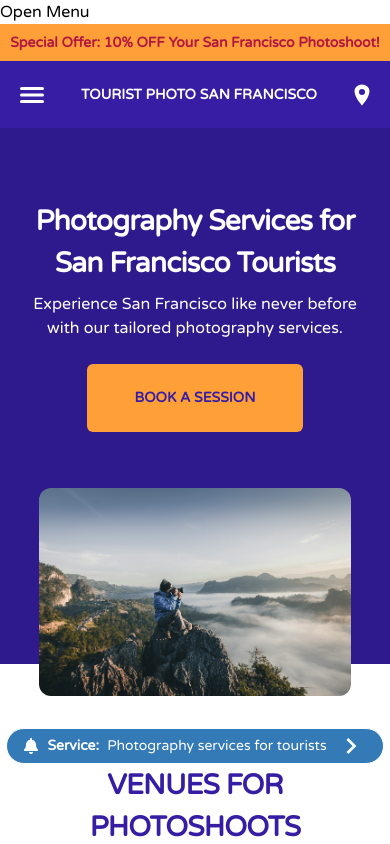
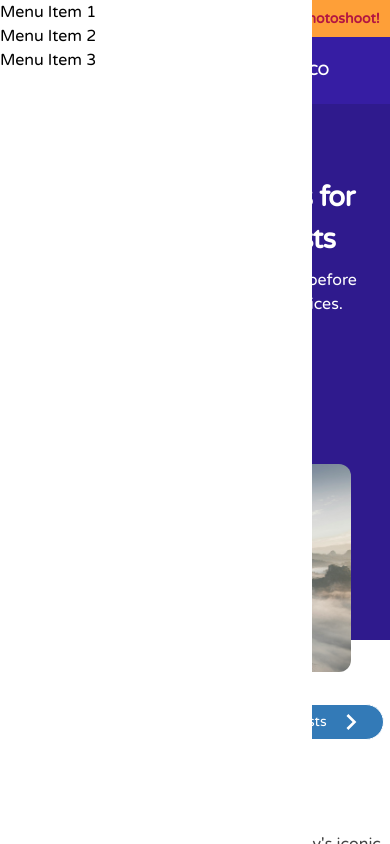
Before and after one commit to focus110/photoshoots-for-tourist, a React (Create React App) app: page / in a window 390 px wide. Both pictures are taken after a click on the icon 32 px from the left and 94 px from the top of the page. Shown: the top 844 px of the page. Built offline with nearby package versions, Linux system fonts and the light colour scheme.

Commit message:
added slide from right animation to mobile menu, remove location icon from navbar

```diff
--- a/src/App.js
+++ b/src/App.js
@@ -7,20 +7,47 @@ import Venues from "./components/Venues";
 import Topbar from "./components/Topbar";
 import Faqs from "./components/Faqs";
 import Footer from "./components/Footer";
-import { useState } from "react";
+import { useEffect, useRef, useState } from "react";
 import MobileMenu from "./components/MobileMenu";
 
 function App() {
   const [isOpen, setIsOpen] = useState(false);
+  const menuRef = useRef(null);
 
   const toggleMenu = () => {
     setIsOpen(!isOpen);
   };
+
+  useEffect(() => {
+    if (isOpen) {
+      document.body.classList.add("no-scroll");
+    } else {
+      document.body.classList.remove("no-scroll");
+    }
+
+    return () => {
+      document.body.classList.remove("no-scroll");
+    };
+  }, [isOpen]);
+
+  useEffect(() => {
+    const handleClickOutside = (event) => {
+      if (menuRef.current && !menuRef.current.contains(event.target)) {
+        setIsOpen(false);
+      }
+    };
+
+    document.addEventListener("mousedown", handleClickOutside);
+
+    return () => {
+      document.removeEventListener("mousedown", handleClickOutside);
+    };
+  }, []);
   return (
     <div className="w-full">
-      <MobileMenu isOpen={isOpen} toggleMenu={toggleMenu} />
+      <MobileMenu isOpen={isOpen} toggleMenu={toggleMenu} menuRef={menuRef} />
       <Topbar />
-      <Navbar />
+      <Navbar toggleMenu={toggleMenu} />
       <Menu />
       <Banner />
       <ServiceAlert isMobile={true} />
--- a/src/components/MobileMenu.jsx
+++ b/src/components/MobileMenu.jsx
@@ -1,16 +1,16 @@
 import React from "react";
-import { motion } from "framer-motion";
+import { motion, AnimatePresence } from "framer-motion";
 
-const MobileMenu = ({ isOpen, toggleMenu }) => {
+const MobileMenu = ({ isOpen, toggleMenu, menuRef }) => {
   return (
-    <div className="mobile-menu">
-      <button className="menu-button" onClick={toggleMenu}>
-        {isOpen ? "Close Menu" : "Open Menu"}
-      </button>
+    <AnimatePresence>
+      {isOpen && (
         <motion.div
-        className="menu-panel"
-        initial={{ height: 0, opacity: 0 }}
-        animate={{ height: isOpen ? "auto" : 0, opacity: isOpen ? 1 : 0 }}
+          ref={menuRef}
+          className="absolute z-10 bg-white w-[80%] h-screen"
+          initial={{ x: "-100%", opacity: 0 }}
+          animate={{ x: "0%", opacity: 1 }}
+          exit={{ x: "-100%", opacity: 0 }}
           transition={{ duration: 0.3 }}
         >
           <ul>
@@ -20,7 +20,8 @@ const MobileMenu = ({ isOpen, toggleMenu }) => {
             {/* Add more menu items as needed */}
           </ul>
         </motion.div>
-    </div>
+      )}
+    </AnimatePresence>
   );
 };
 
--- a/src/components/Navbar.jsx
+++ b/src/components/Navbar.jsx
@@ -1,17 +1,19 @@
 import React from "react";
 import { IoMenu } from "react-icons/io5";
-import { IoLocationSharp } from "react-icons/io5";
 
-const Navbar = () => {
+const Navbar = ({ toggleMenu }) => {
   return (
     <nav className="bg-primary border-gray-200 relative z-[2]">
       <div className="h-[67px] flex flex-wrap items-center justify-between max-w-screen-2xl mx-auto px-4 md:px-16">
-        <IoMenu className="md:hidden h-8 w-8 text-white cursor-pointer" />
+        <IoMenu
+          onClick={toggleMenu}
+          className="md:hidden h-8 w-8 text-white cursor-pointer"
+        />
 
         <a href="#" className="flex items-center space-x-3 rtl:space-x-reverse">
           {/* <img src="" className="h-8" alt="Logo" /> */}
           <span className="self-center text-[14px] 3xl:text-[18px] font-semibold whitespace-nowrap text-white">
-          TOURIST PHOTO SAN FRANCISCO
+            TOURIST PHOTO SAN FRANCISCO
           </span>
         </a>
 
@@ -68,7 +70,7 @@ const Navbar = () => {
           </ul>
         </div>
 
-        <IoLocationSharp className="md:hidden h-6 w-6 text-white cursor-pointer" />
+        <div></div>
       </div>
     </nav>
   );
--- a/src/index.css
+++ b/src/index.css
@@ -19,6 +19,10 @@ code {
   display: none;
 }
 
+.no-scroll {
+  overflow: hidden;
+}
+
 @tailwind base;
 @tailwind components;
 @tailwind utilities;
```
Lines whose indentation alone changed are shown as unchanged.
